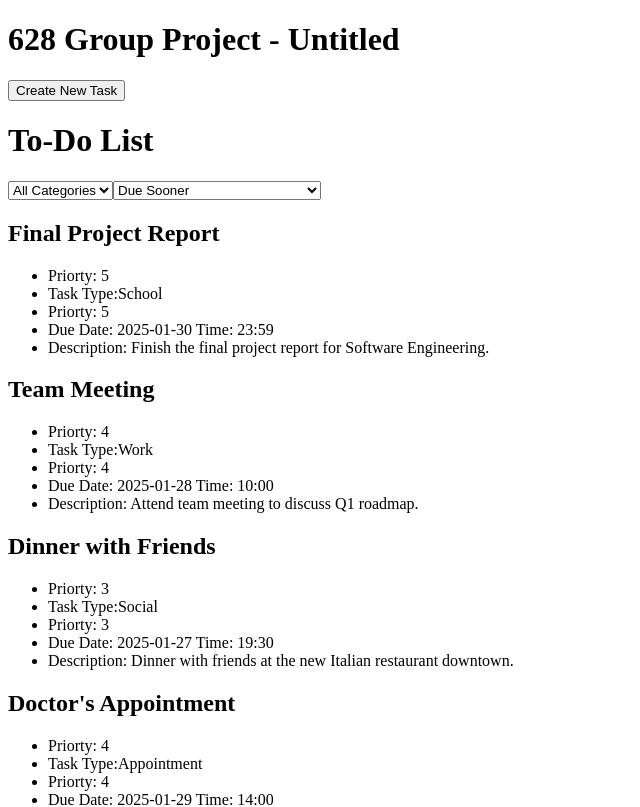
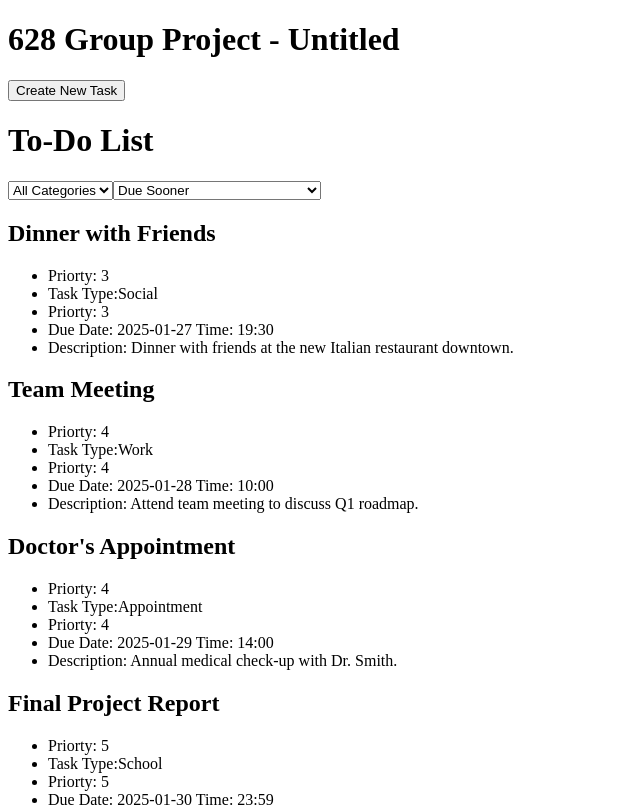
Before and after one commit to ixnp/628TeamProject, a React (Create React App) app in the folder client/: page / in a window 1280 px wide. Shown: the top 807 px of the page, without its empty margins (0-640 px from the left). Built offline with nearby package versions, Linux system fonts and the light colour scheme.

Commit message:
bug fix: new tasks only add once

```diff
--- a/client/src/App.js
+++ b/client/src/App.js
@@ -8,8 +8,9 @@ function App() {
   const [formRendered, setformRendered] = useState("");
   const [taskStates, setTasks] = useState(tasksTemp);
 
-  const updateTasks = (newTask) =>
-    setTasks((prevTasks) => setTasks([...prevTasks, newTask]));
+  const updateTasks = (newTask) => {
+    setTasks([...taskStates, newTask]);
+  }
 
   //Renders Task Form
   function CreateNewTaskButton() {
--- a/client/src/components/CreateTaskPage.js
+++ b/client/src/components/CreateTaskPage.js
@@ -93,11 +93,11 @@ function TaskForm({ updateTasks }) {
               value={inputs.taskType || ""}
               onChange={handleChange}
             >
-              <option value="appointment">Appointment</option>
-              <option value="event">Event</option>
-              <option value="school">School</option>
-              <option value="social">Social</option>
-              <option value="work">Work</option>
+              <option value="Appointment">Appointment</option>
+              <option value="Event">Event</option>
+              <option value="School">School</option>
+              <option value="Social">Social</option>
+              <option value="Work">Work</option>
             </select>
           </div>
 
--- a/client/src/components/Tasks.js
+++ b/client/src/components/Tasks.js
@@ -35,13 +35,13 @@ function TaskForm({ tasks }) {
         <option value="alphabetAscending">Alphabetical: Lowest to Highest</option>
       </select>
 
-      <TaskList tasks={tasks} category={selectedCategory}/>
+      <TaskList tasks={sort(tasks)} category={selectedCategory}/>
     </>
   );
 
   /*
-  * Sort functions.
-  */
+   * Sort functions.
+   */
   function compareTasks(taskOne, TaskTwo) {
     switch(selectedSort) {
       case "dueDateAscending":
@@ -60,57 +60,56 @@ function TaskForm({ tasks }) {
   }
 
   function sortDueDateDescending(taskOne, TaskTwo) {
+    return taskOne.dueDate < TaskTwo.dueDate;
+  }
+
+  function sortDueDateAscending(taskOne, TaskTwo) {
     return taskOne.dueDate > TaskTwo.dueDate;
   }
 
-  function sortDueDateAscending(taskOne, TaskTwo) {
-    return taskOne.dueDate < TaskTwo.dueDate;
+  function sortPriorityDescending(taskOne, TaskTwo) {
+    return taskOne.priority < TaskTwo.priority;
   }
 
-  function sortPriorityDescending(taskOne, TaskTwo) {
+  function sortPriorityAscending(taskOne, TaskTwo) {
     return taskOne.priority > TaskTwo.priority;
   }
 
-  function sortPriorityAscending(taskOne, TaskTwo) {
-    return taskOne.priority < TaskTwo.priority;
+  function sortAlphabetDescending(taskOne, TaskTwo) {
+    return taskOne.taskName < TaskTwo.taskName;
   }
 
-  function sortAlphabetDescending(taskOne, TaskTwo) {
+  function sortAlphabetAscending(taskOne, TaskTwo) {
     return taskOne.taskName > TaskTwo.taskName;
   }
 
-  function sortAlphabetAscending(taskOne, TaskTwo) {
-    return taskOne.taskName < TaskTwo.taskName;
-  }
-
-  function mergeSort(tasks) {
+  function sort(tasks) {
     if (tasks.length <= 1) {
       return tasks;
     }
 
-    const mid = Math.floor(tasks.length / 2);
-    const left = tasks.slice(0, mid);
-    const right = tasks.slice(mid);
+    const index = Math.floor(tasks.length / 2);
+    const left = tasks.slice(0, index);
+    const right = tasks.slice(index);
 
-    return merge(mergeSort(left), mergeSort(right));
+    return merge(sort(left), sort(right));
   }
 
   function merge(left, right) {
     const result = [];
-    let leftIndex = 0;
-    let rightIndex = 0;
+    let i = 0, j = 0;
 
-    while (leftIndex < left.length && rightIndex < right.length) {
-      if (compareTasks(left[leftIndex], right[rightIndex])) {
-        result.push(left[leftIndex]);
-        leftIndex++;
+    while (i < left.length && j < right.length) {
+      if (compareTasks(left[i], right[j])) {
+        result.push(left[i]);
+        i++;
       } else {
-        result.push(right[rightIndex]);
-        rightIndex++;
+        result.push(right[j]);
+        j++;
       }
     }
 
-    return [...result, ...left.slice(leftIndex), ...right.slice(rightIndex)];
+    return [...result, ...left.slice(i), ...right.slice(j)];
   }
 }
 
```
